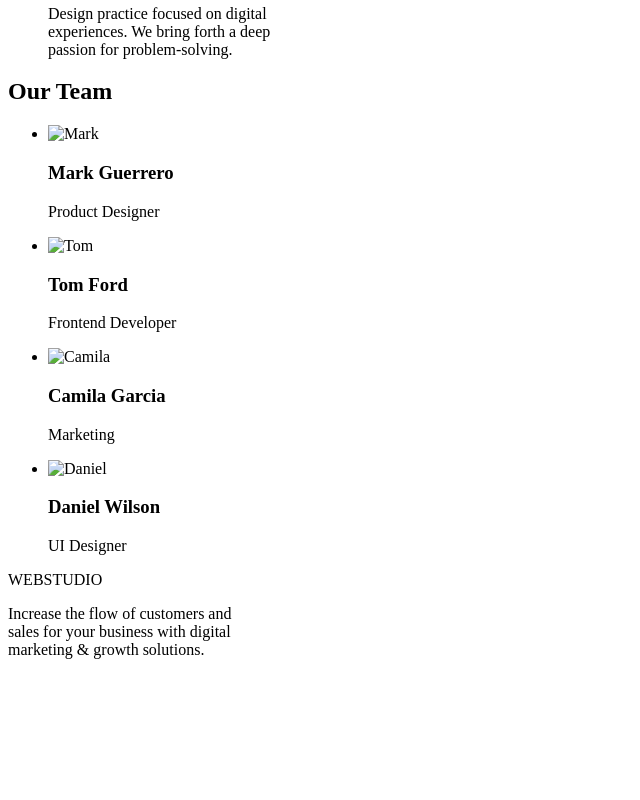
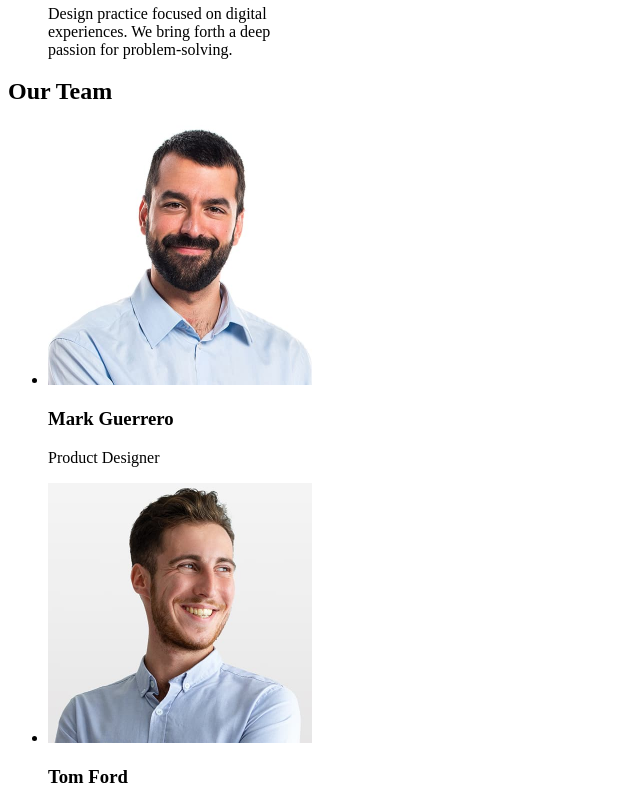
Before and after one commit to MishaHuzar/goit-markup-hw-01, a plain HTML site: page index.html in a window 1280 px wide. Shown: the part 640-1440 px from the top of the page, without its empty margins (0-640 px from the left). Before the commit the page ends 1315 px from the top, so only its background shows below. Drawn offline with Linux system fonts and the light colour scheme; the site is published under a folder, as on GitHub Pages, so addresses that start at the root find nothing.

Commit message:
homework01-1

```diff
--- a/index.html
+++ b/index.html
@@ -63,28 +63,28 @@
             <ul>
                 <li>
                     <div>
-                        <img src="/images/mark.jpg" width="264" height="260" alt="Mark">
+                        <img src="images/mark.jpg" width="264" height="260" alt="Mark">
                         <h3>Mark Guerrero</h3>
                         <p>Product Designer</p>
                     </div>
                 </li>
                 <li>
                     <div>
-                        <img src="/images/tom.jpg" width="264" height="260" alt="Tom">
+                        <img src="images/tom.jpg" width="264" height="260" alt="Tom">
                         <h3>Tom Ford</h3>
                         <p>Frontend Developer</p>
                     </div>
                 </li>
                 <li>
                     <div>
-                        <img src="/images/camila.jpg" width="264" height="260" alt="Camila">
+                        <img src="images/camila.jpg" width="264" height="260" alt="Camila">
                         <h3>Camila Garcia</h3>
                         <p>Marketing</p>
                     </div>
                 </li>
                 <li>
                     <div>
-                        <img src="/images/daniel.jpg" width="264" height="260" alt="Daniel">
+                        <img src="images/daniel.jpg" width="264" height="260" alt="Daniel">
                         <h3>Daniel Wilson</h3>
                         <p>UI Designer</p>
                     </div>
```
